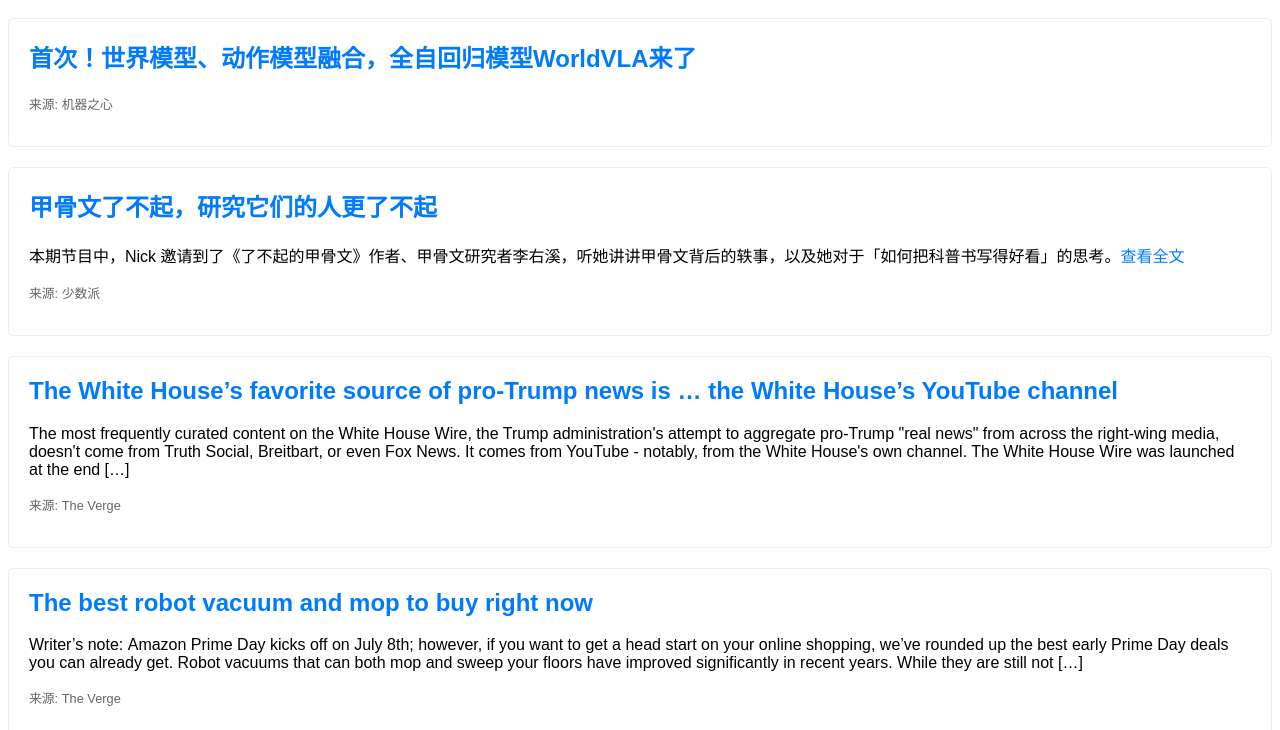
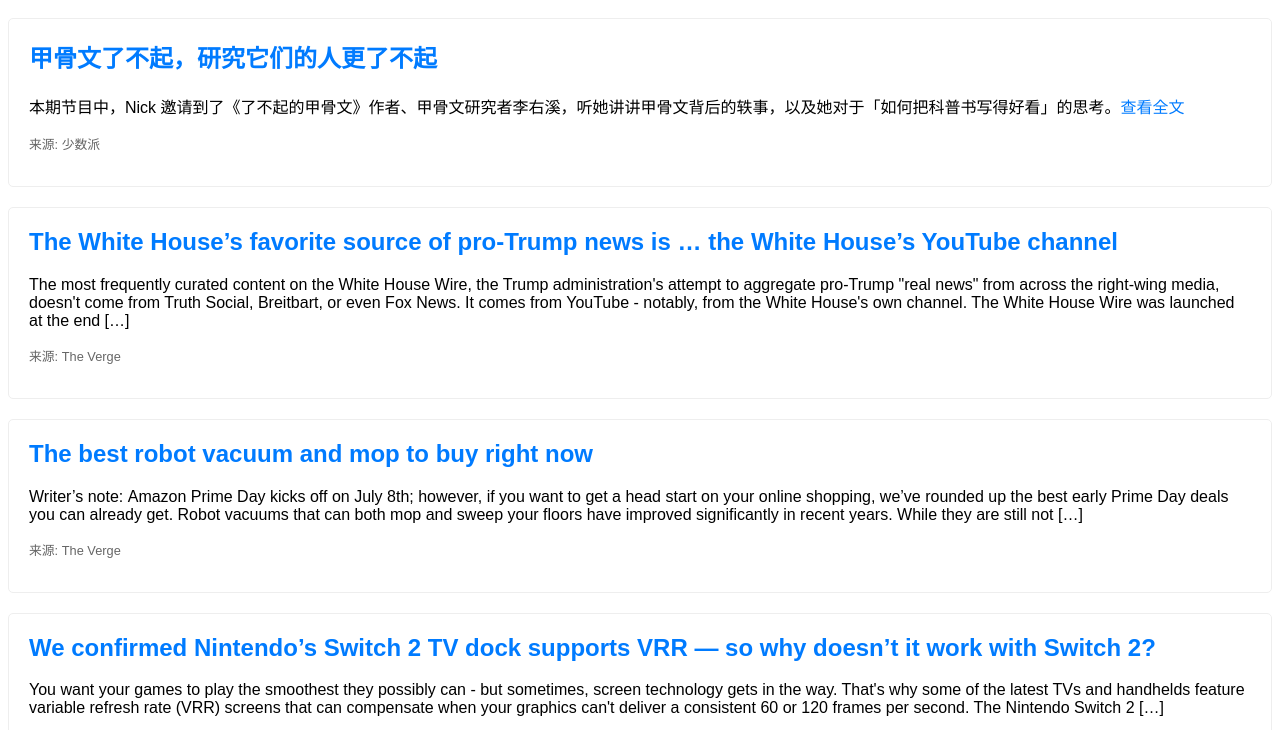
Before and after one commit to zwaley/ai-daily-report, a plain HTML site: page docs/index.html in a window 1280 px wide. Shown: the part 48-778 px from the top of the page. Drawn offline with Linux system fonts and the light colour scheme.

Commit message:
Automated daily report update: 2025/07/04 周五  8:15:19.15

```diff
--- a/docs/index.html
+++ b/docs/index.html
@@ -11,12 +11,6 @@
     </head>
     <body>
         <h1>Daily AI News Report</h1>
-
-        <div class="card">
-            <h2><a href="https://www.jiqizhixin.com/articles/2025-07-03-11">首次！世界模型、动作模型融合，全自回归模型WorldVLA来了</a></h2>
-            <p></p>
-            <p style="font-size: 0.8em; color: #666;">来源: 机器之心</p>
-        </div>
 
         <div class="card">
             <h2><a href="https://sspai.com/post/100736">甲骨文了不起，研究它们的人更了不起</a></h2>
```
Also changed, not shown: run_daily_report.txt, 1 other file.
